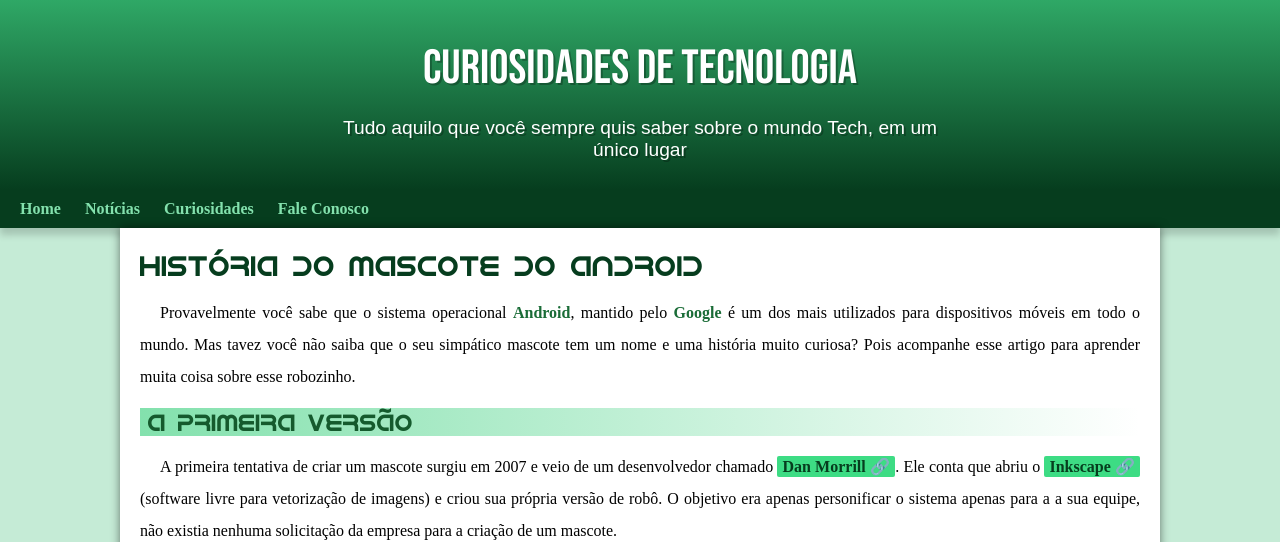
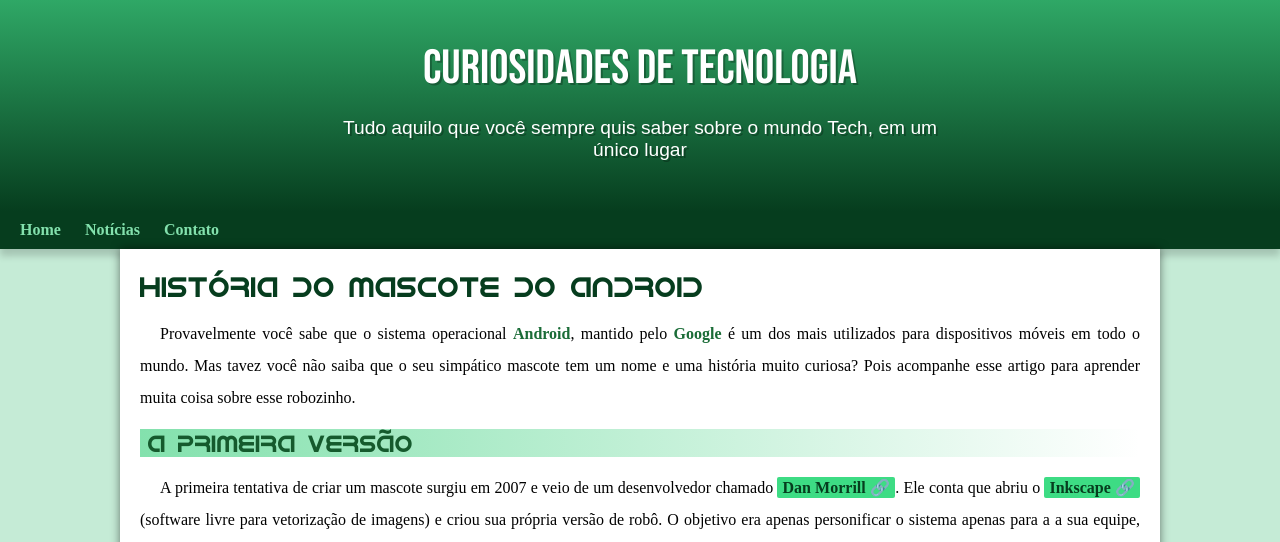
Before and after one commit to ricardosilvaandrade/Android, a plain HTML site: page index.html in a window 1280 px wide. Shown: the top 542 px of the page. Drawn offline with Linux system fonts and the light colour scheme.

Commit message:
problema corrigido

```diff
--- a/estilo/style.css
+++ b/estilo/style.css
@@ -58,7 +58,7 @@ header > p{
     padding-right: 10px;
     padding-left: 10px;
     margin: auto;
-    margin-bottom: 20px;
+    padding-bottom: 50px;
     text-shadow: 2px 2px 0px rgba(0, 0, 0, 0.267);
 }
 
--- a/estilo/style1.css
+++ /dev/null
@@ -1,84 +0,0 @@
-@charset "UTF-8";
-
-@import url('https://fonts.googleapis.com/css2?family=Bebas+Neue&display=swap');
-
-@font-face{
-    font-family: 'Android';
-    src: url(../fontes/idroid.otf); format('opentype');
-    font-weight: normal;
-}
-
-body{
-    background-color: #c5ebd6;
-}
-
-
-:root{
-    --cor0: #c5ebd6;
-    --cor1: #83e1ad;
-    --cor2: #3ddc84;
-    --cor3: #2fa866;
-    --cor4: #1a6c37;
-    --cor5: #063d1e;
-
-    --fonte-padrao: Arial, Verdana, Helvetica, sans-serif;
-    --fonte-destaque: 'Bebas Neue', cursive;
-    --font-android: 'Android', cursive;
-}
-
-*{
-    margin: 0px;
-    padding: 0px;
-}
-
-header{
-    background-color: var(--cor4);
-    min-height: 150px;
-}
-
-header > h1{
-    color: white;
-    font-family: var(--fonte-destaque);
-}
-
-header > p{
-    color: white;
-}
-
-nav{
-    background-color: var(--cor5);
-}
-
-main img{
-    width: 100%;
-}
-main img.pequena{
-    width: 50%;
-    display: block;
-    margin: auto;
-}
-
-main{
-    min-width: 300px;
-    max-width: 1000px;
-    background-color: white;
-    margin: auto;
-    padding: 20px;
-    box-shadow: 0px 0px 10px rgba(0, 0, 0, 0.5);
-    margin-bottom: 30px;
-    border-bottom-left-radius: 10px;
-    border-bottom-right-radius: 10px;
-}
-
-main h1{
-    color: var(--cor5);
-    font-family: var(--font-android);
-}
-main h2{
-    font-family: var(--font-android);
-}
-
-footer{
-    background-color: var(--cor5);
-    color: white;
-}
--- a/index.html
+++ b/index.html
@@ -17,8 +17,7 @@
     <nav>
         <a href="#">Home</a>
         <a href="#">Notícias</a>
-        <a href="#">Curiosidades</a>
-        <a href="#">Fale Conosco</a>
+        <a href="#">Contato</a>
     </nav>
     <main>
         <article>
```
